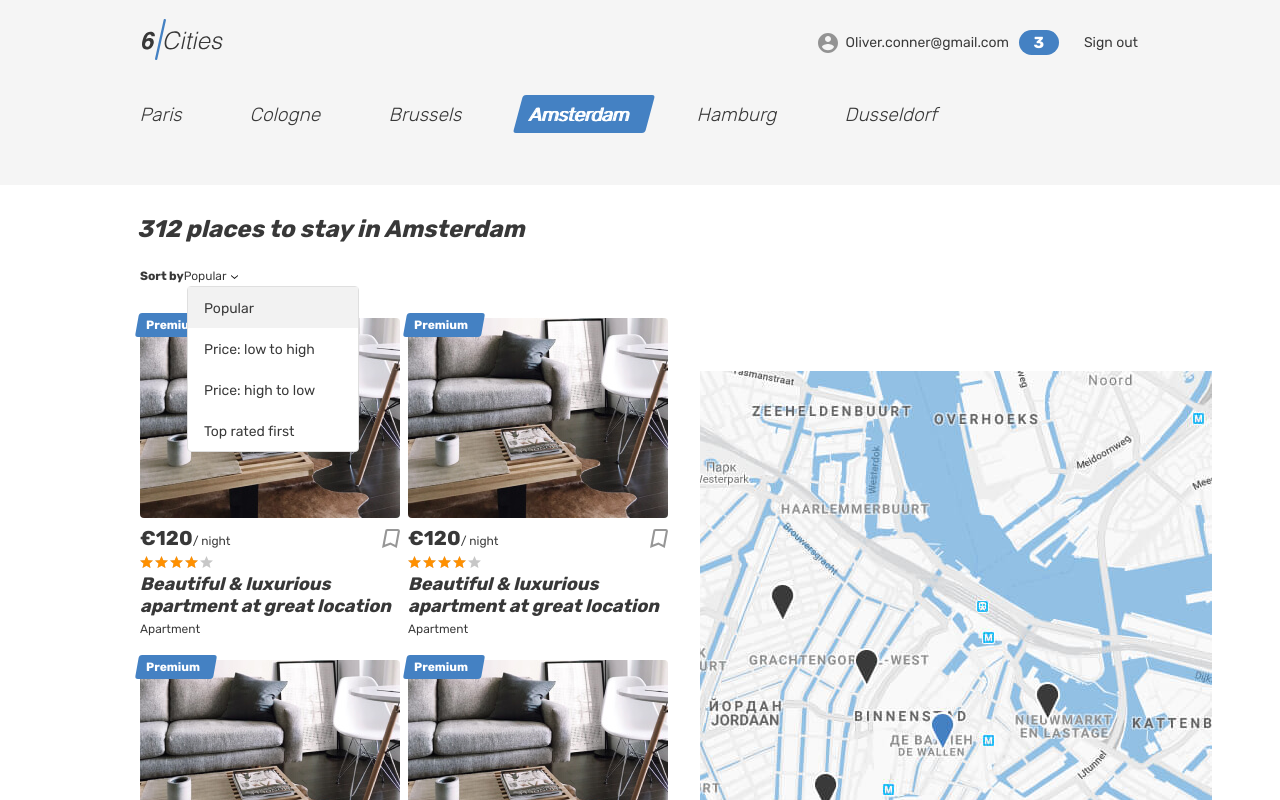
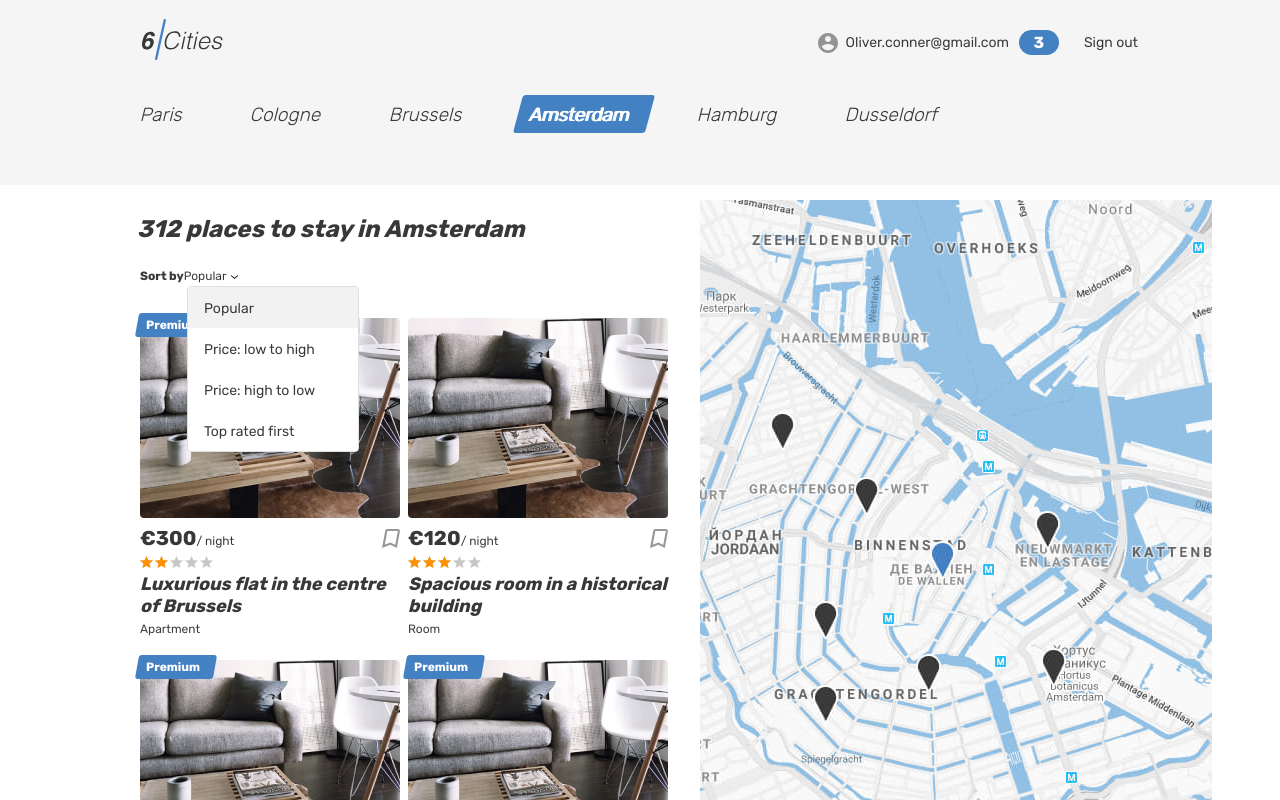
Before and after one commit to natalieeatscats/2499633-six-cities-15, a React (Vite) app: page / in a window 1280 px wide. Shown: the top 800 px of the page. Built offline with nearby package versions, Linux system fonts and the light colour scheme.

Commit message:
4.1.7 - Cards rendered based on mock

```diff
--- a/src/App/App.tsx
+++ b/src/App/App.tsx
@@ -6,11 +6,16 @@ import { Favorites } from '../pages/Favorites/Favorites';
 import { Offer } from '../pages/Offer/Offer';
 import { NotFound } from '../pages/404/404';
 import PrivateRoute from '../components/PrivateRoute/PrivateRoute';
+import { OfferData } from '../mocks/offers';
 
-export const App = () => (
+type AppProps = {
+  offers: OfferData[];
+}
+
+export const App = ({offers}: AppProps) => (
   <BrowserRouter>
     <Routes>
-      <Route path={Addresses.Main} element={<MainPage offerQuant={5}/>} />
+      <Route path={Addresses.Main} element={<MainPage offers={offers}/>} />
       <Route path={Addresses.Login} element={<Login/>} />
       <Route path={Addresses.Favorites} element={<PrivateRoute authorizationStatus={AuthorizationStatus.NoAuth}><Favorites/></PrivateRoute>} />
       <Route path={Addresses.Offer} element={<Offer/>} />
--- a/src/components/Card/Card.tsx
+++ b/src/components/Card/Card.tsx
@@ -1,9 +1,32 @@
+import { OfferData } from '../../mocks/offers';
 
-export const Card = () => (
+type CardProps = {
+  offer: OfferData;
+}
+
+
+export const Card = ({ offer }: CardProps) => {
+  let ratingStyle = { width: '80%' };
+
+  switch (offer.rating) {
+    case 1: ratingStyle = { width: '100%' };
+      break;
+    case 2: ratingStyle = { width: '80%' };
+      break;
+    case 3: ratingStyle = { width: '60%' };
+      break;
+    case 4: ratingStyle = { width: '40%' };
+      break;
+    case 5: ratingStyle = { width: '20%' };
+      break;
+  }
+
+  return (
     <article className="cities__card place-card">
+      {offer.isPremium ?
         <div className="place-card__mark">
           <span>Premium</span>
-    </div>
+        </div> : null}
       <div className="cities__image-wrapper place-card__image-wrapper">
         <a href="#">
           <img
@@ -18,7 +41,7 @@ export const Card = () => (
       <div className="place-card__info">
         <div className="place-card__price-wrapper">
           <div className="place-card__price">
-          <b className="place-card__price-value">€120</b>
+            <b className="place-card__price-value">€{offer.price}</b>
             <span className="place-card__price-text">/&nbsp;night</span>
           </div>
           <button
@@ -37,18 +60,17 @@ export const Card = () => (
         </div>
         <div className="place-card__rating rating">
           <div className="place-card__stars rating__stars">
-          <span style={{ width: '80%' }} />
+            <span style={ratingStyle} />
             <span className="visually-hidden">Rating</span>
           </div>
         </div>
         <h2 className="place-card__name">
-        <a href="#">
-                    Beautiful &amp; luxurious apartment at great location
-        </a>
+          <a href="#">{offer.title}</a>
         </h2>
-      <p className="place-card__type">Apartment</p>
+        <p className="place-card__type">{offer.type}</p>
       </div>
     </article>
   );
+};
 
 export default Card;
--- /dev/null
+++ b/src/components/OffersList/OffersList.tsx
@@ -0,0 +1,13 @@
+import { OfferData } from '../../mocks/offers';
+import Card from '../Card/Card';
+
+type OffersProps = {
+  offers: OfferData[];
+}
+
+export const OffersList = ({offers}: OffersProps) => (
+
+  offers.map((offer) => (
+    <Card offer={offer} key={offer.id} />
+  ))
+);
--- a/src/index.tsx
+++ b/src/index.tsx
@@ -1,6 +1,7 @@
 import React from 'react';
 import ReactDOM from 'react-dom/client';
 import { App } from './App/App';
+import OFFERS from './mocks/offers';
 
 const root = ReactDOM.createRoot(
   document.getElementById('root') as HTMLElement
@@ -8,6 +9,6 @@ const root = ReactDOM.createRoot(
 
 root.render(
   <React.StrictMode>
-    <App/>
+    <App offers = {OFFERS}/>
   </React.StrictMode>
 );
--- /dev/null
+++ b/src/mocks/offers.ts
@@ -0,0 +1,44 @@
+export type OfferData = {
+  id: number;
+  isPremium?: boolean;
+  type: 'Apartment' | 'House' | 'Room';
+  rating: 1 | 2 | 3 | 4 | 5;
+  price: number;
+  title: string;
+};
+
+const OFFERS: OfferData[] = [
+  {
+    id: 122,
+    isPremium: true,
+    type: 'Apartment',
+    rating: 4,
+    price: 300,
+    title: 'Luxurious flat in the centre of Brussels',
+  },
+  {
+    id: 32,
+    type: 'Room',
+    rating: 3,
+    price: 120,
+    title: 'Spacious room in a historical building',
+  },
+  {
+    id: 5223,
+    isPremium: true,
+    type: 'House',
+    rating: 5,
+    price: 400,
+    title: 'Lovely cabin in the countryside',
+  },
+  {
+    id: 23568,
+    isPremium: true,
+    type: 'Apartment',
+    rating: 2,
+    price: 620,
+    title: 'Overpriced crumbling apartment',
+  }
+];
+
+export default OFFERS;
--- a/src/pages/Main/Main.tsx
+++ b/src/pages/Main/Main.tsx
@@ -1,18 +1,14 @@
-
-import Card from '../../components/Card/Card';
 import { Layout } from '../../components/Layout/Layout';
+import { OffersList } from '../../components/OffersList/OffersList';
+import { OfferData } from '../../mocks/offers';
 
 
 type MainPageProps = {
-  offerQuant: number;
+  offers: OfferData[];
 }
 
 
-export const MainPage = ({offerQuant}: MainPageProps) => {
-
-  const offers = Array.from({ length: offerQuant },(_, index) => (<Card key={index} />));
-
-  return (
+export const MainPage = ({offers}: MainPageProps) => (
   <Layout>
     <>
       <h1 className="visually-hidden">Cities</h1>
@@ -84,7 +80,7 @@ export const MainPage = ({offerQuant}: MainPageProps) => {
               </ul>
             </form>
             <div className="cities__places-list places__list tabs__content">
-                {offers}
+              <OffersList offers={offers}/>
             </div>
           </section>
           <div className="cities__right-section">
@@ -95,6 +91,5 @@ export const MainPage = ({offerQuant}: MainPageProps) => {
     </>
   </Layout>
 );
-};
 
 export default MainPage;
```
Lines whose indentation alone changed are shown as unchanged.
